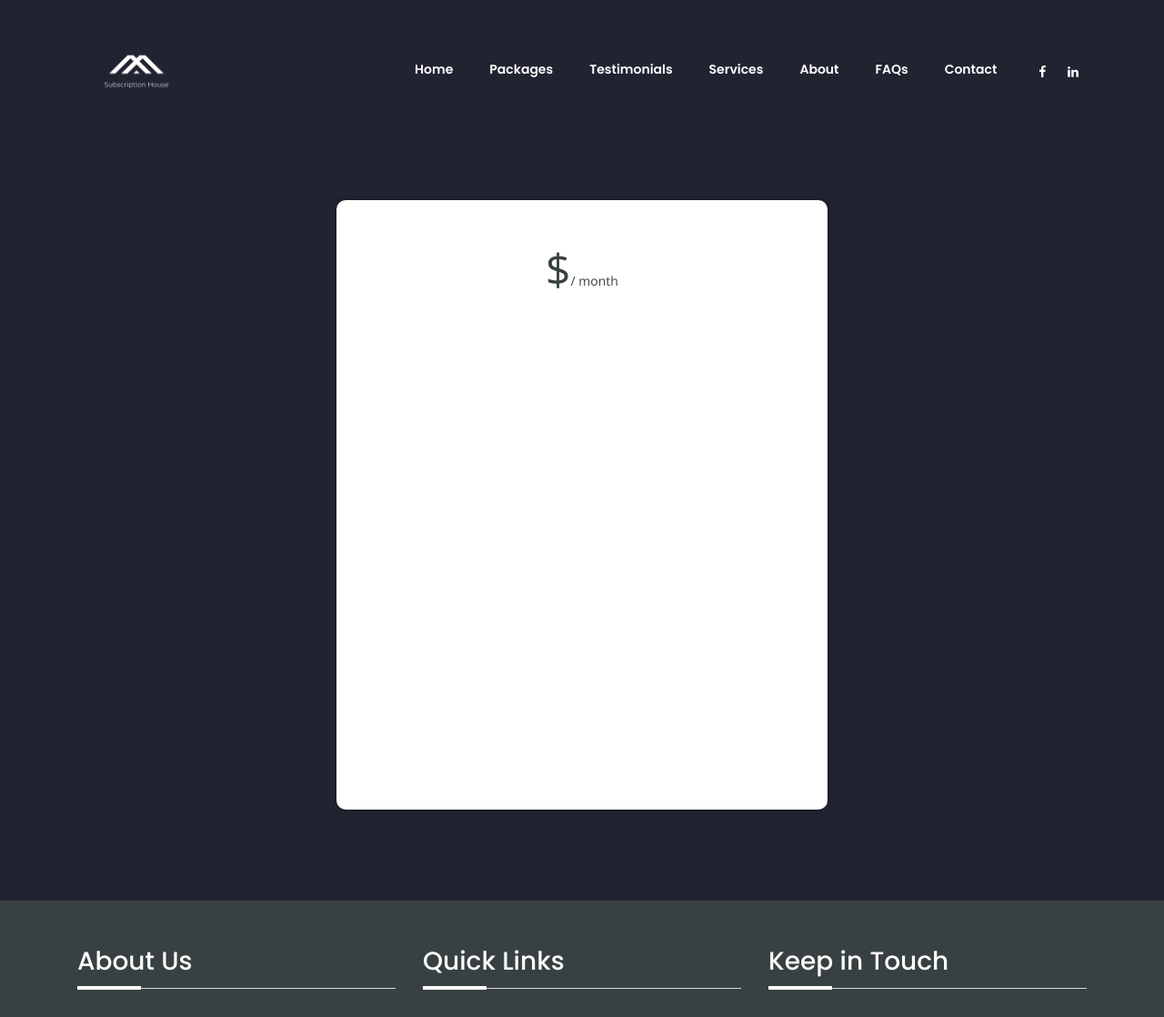
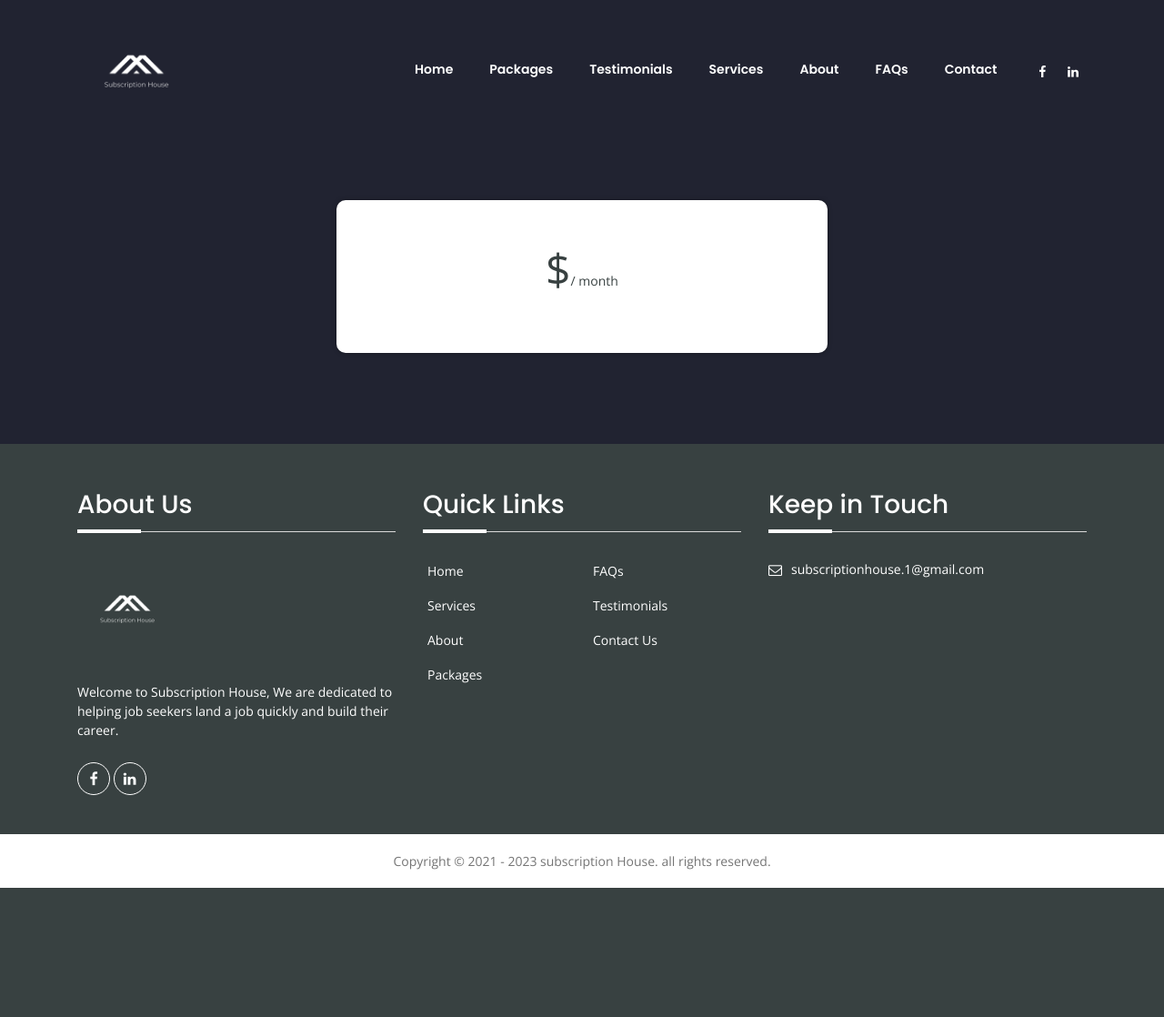
Before and after one commit to Sheharyar123/SubscriptionHouse, a Django app: template templates/products/product_detail.html in a window 1280 px wide. Shown: the top 1118 px of the page at 91% size. After the commit the page ends 976 px from the top, so only its background shows below. Run offline with Django 4.2, Linux system fonts and the light colour scheme; the template is opened without the code that fills it, so the values that code supplies are empty; some libraries are stand-ins or nearby versions.

Commit message:
Fix paypal credit card form expansion issue

```diff
--- a/static/css/style.css
+++ b/static/css/style.css
@@ -2162,7 +2162,8 @@
 .pricing_item,
 .pricing_item_detail {
   position: relative;
-  height: 580px;
+  /* height: 580px; */
+  height: auto;
   padding: 2.5rem 1rem;
   -webkit-box-shadow: 0 0 5px rgba(0, 0, 0, 0.35);
   box-shadow: 0 0 5px rgba(0, 0, 0, 0.35);
@@ -2175,9 +2176,9 @@
   background-color: white;
 }
 
-.pricing_item_detail {
-  height: 670px;
-}
+/* .pricing_item_detail {
+  height: auto;
+} */
 
 .pricing_item .pricing_price {
   padding: 15px 0 14px 0;
@@ -2234,23 +2235,23 @@
   color: #384141;
 }
 
-@media (max-width: 500px) {
+/* @media (max-width: 500px) {
   .pricing_item {
     height: 520px;
   }
   .pricing_item_detail {
     height: 580px;
   }
-}
-
-@media (min-width: 500px) and (max-width: 750px) {
+} */
+
+/* @media (min-width: 500px) and (max-width: 750px) {
   .pricing_item_detail {
     height: 610px;
   }
-}
+} */
 
 @media (min-width: 750px) and (max-width: 1000px) {
-  .pricing_item {
+  /* .pricing_item {
     display: inline-block;
     width: 100%;
     height: 540px;
@@ -2258,7 +2259,7 @@
 
   .pricing_item_detail {
     height: 650px;
-  }
+  } */
 
   .subscription-text {
     font-size: 40px;
```
